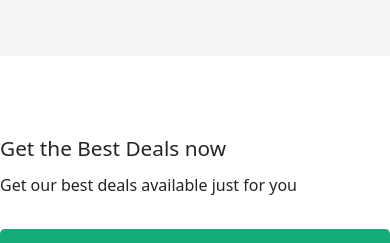
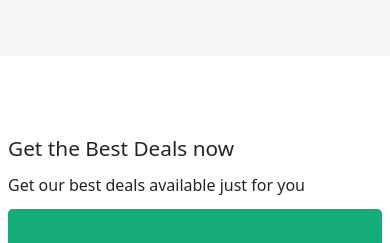
Before and after one commit to Baaz-Cheema/E-Commerce-Front-End, a React (Vite) app: page / in a window 390 px wide. Shown: the part 880-1123 px from the top of the page. Built offline with nearby package versions, Linux system fonts and the light colour scheme; no server answers.

Commit message:
style: add margin-x for smaller screens

```diff
--- a/src/Components/HomePage/BestDeals.jsx
+++ b/src/Components/HomePage/BestDeals.jsx
@@ -8,7 +8,7 @@ export default function BestDeals() {
             <div className={styles.heading}>
                 <h2>Get the Best Deals now </h2>
             </div>
-            <p style={{ marginTop: '.2rem' }}>Get our best deals available just for you</p>
+            <p className={styles.para} style={{ marginTop: '.2rem' }}>Get our best deals available just for you</p>
             <div className={styles.bestDeals}>
                 <div className={styles.laptop}>
                     <div>
--- a/src/Components/HomePage/BestDeals.module.css
+++ b/src/Components/HomePage/BestDeals.module.css
@@ -134,6 +134,15 @@
     .bestDeals {
         flex-direction: column;
         height: auto;
+        margin: 0 .5rem;
+    }
+
+    .heading {
+        margin-left: .5rem;
+    }
+
+    .para {
+        margin-left: .5rem
     }
 
     .bestDeals .laptop {
@@ -163,11 +172,13 @@
         flex-direction: column;
         height: auto;
     }
-    .heading h2{
+
+    .heading h2 {
         margin-bottom: 0.3;
         font-size: 1.3rem;
     }
-    .heading a{
+
+    .heading a {
         margin-bottom: .3rem;
     }
 
```
